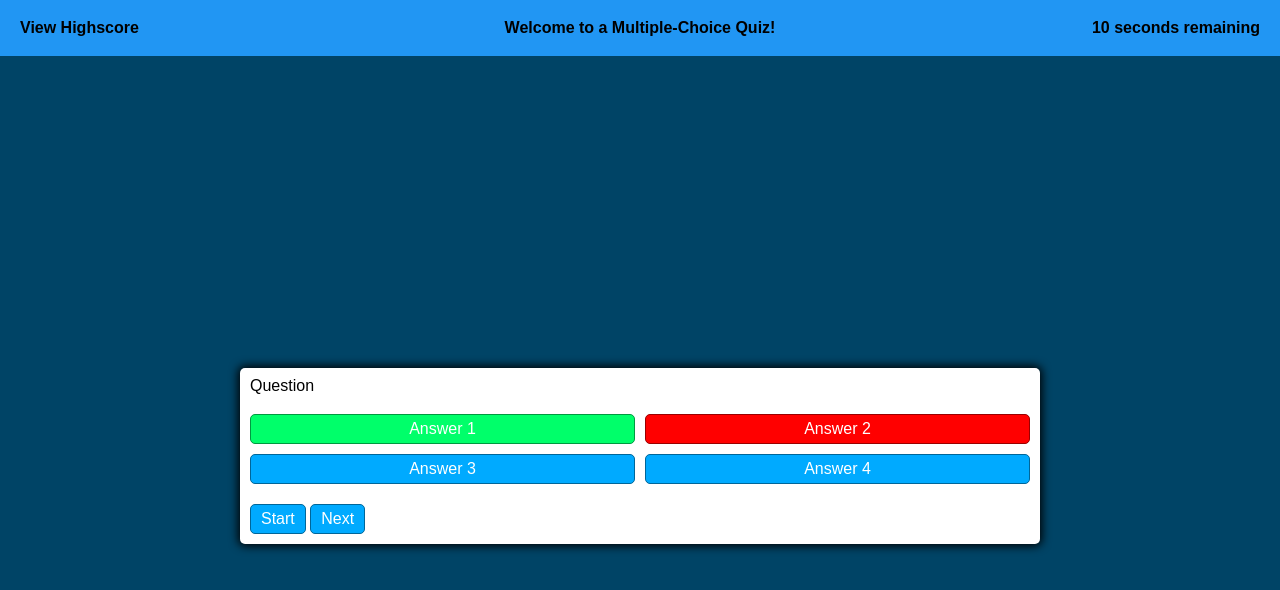
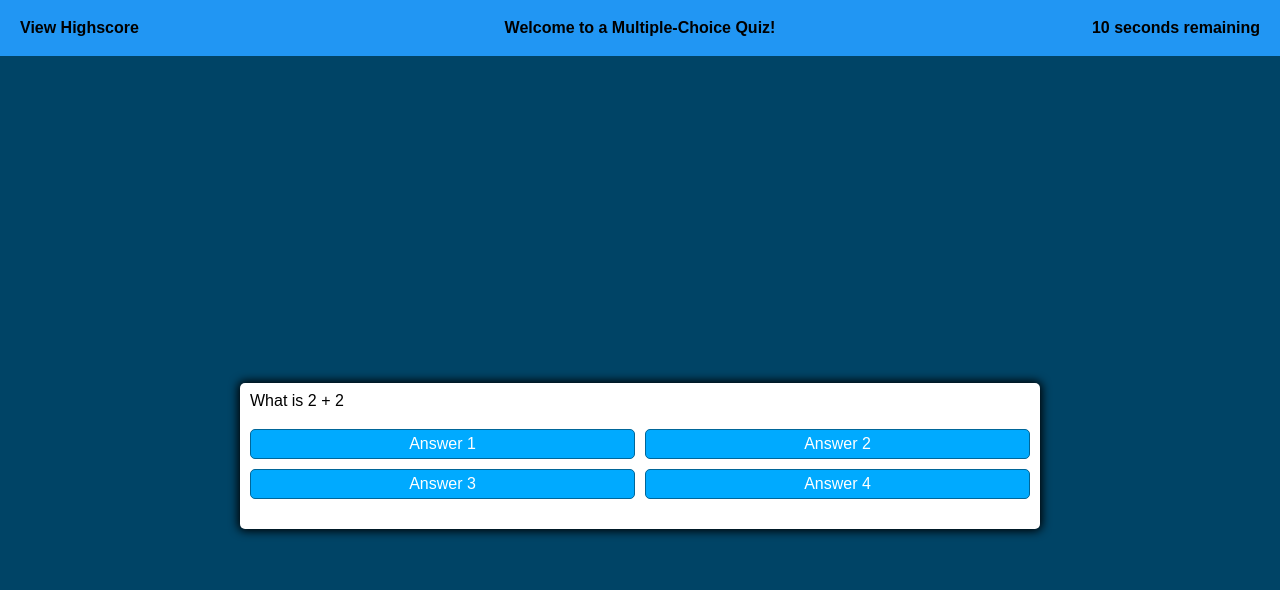
Before and after one commit to ygorcarmo/timed-quiz, a plain HTML site: page index.html in a window 1280 px wide. Both pictures are taken after a click on the button "Start". Drawn offline with Linux system fonts and the light colour scheme.

Commit message:
updated styles.css, script.js and index.html

```diff
--- a/assets/css/styles.css
+++ b/assets/css/styles.css
@@ -90,10 +90,33 @@ main.wrong{
     border-color: black;
 }
 
+/* when pressed correct answer = button turns green */
 .btn.correct{
     --hue: var(--hue-correct);
+    color: black;
 }
 
+/* when pressed wrong answer = button turns red */
 .btn.wrong{
     --hue: var(--hue-wrong);
 }
+
+/* start and next buttons */
+
+.start-btn, .next-btn{
+    font-size: 1.5rem;
+    font-weight: bold;
+    padding: 10px 20px;
+}
+
+/* container/flex box of the next and start button */
+.controls{
+    display: flex;
+    justify-content: center;
+    align-items: center;
+}
+
+/* this hides content */
+.hide{
+    display: none;
+}
--- a/assets/js/script.js
+++ b/assets/js/script.js
@@ -0,0 +1,44 @@
+var startButton = document.getElementById("start-btn");
+var questionContainerElement = document.getElementById('question-container');
+var questionElement = document.getElementById('question');
+var answerButtonsElement = document.getElementById('answer-buttons');
+
+
+startButton.addEventListener('click', startGame);
+
+var shuffledQuestions, currentQuestionIndex
+
+function startGame(){
+    console.log("Started");
+    startButton.classList.add('hide');
+
+    shuffledQuestions = questions.sort(() => Math.random() - .5)
+    currentQuestionIndex = 0;
+    questionContainerElement.classList.remove('hide');
+    setNextQuestion();
+
+}
+
+function setNextQuestion(){
+
+    showQuestion(shuffledQuestions[currentQuestionIndex]);
+}
+
+function showQuestion(question){
+
+    questionElement.innerText = question.question;
+}
+
+function selectAnswer(){
+
+}
+
+var questions = [
+    {
+        question: 'What is 2 + 2',
+        answers: [
+            {text: '4', correct: true},
+            {text: '22', correct: false}
+        ]
+    }
+]
--- a/index.html
+++ b/index.html
@@ -44,8 +44,8 @@
           <div id="question">Question</div>
           <!-- Answer container -->
           <div id="answer-buttons" class="btn-grid">
-            <button class="btn correct">Answer 1</button>
-            <button class="btn wrong">Answer 2</button>
+            <button class="btn">Answer 1</button>
+            <button class="btn">Answer 2</button>
             <button class="btn">Answer 3</button>
             <button class="btn">Answer 4</button>
           </div>
```
